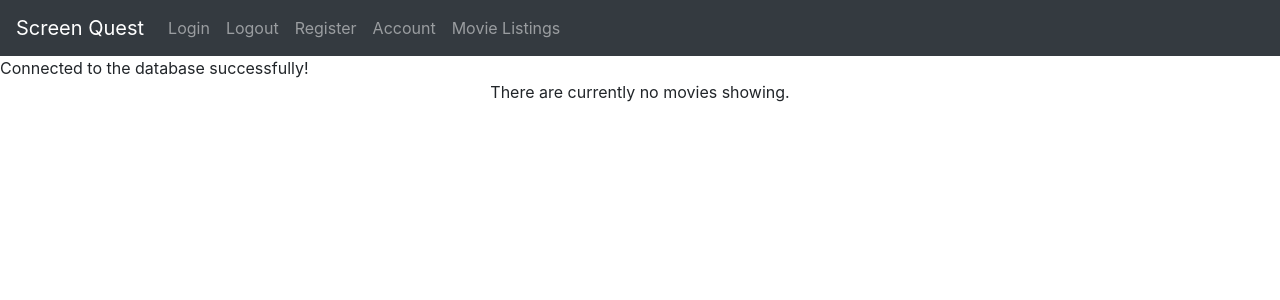
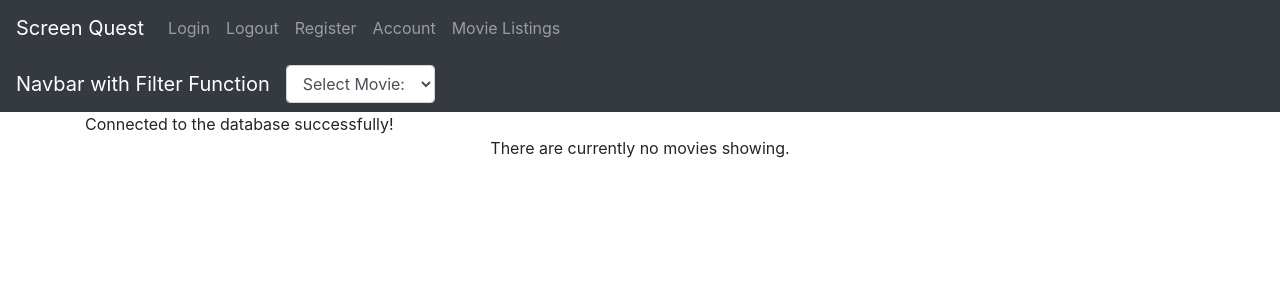
Before and after one commit to LiamMurray433/ScreenQuest, a PHP site: page /movie_listing.php in a window 1280 px wide. Shown: the top 300 px of the page. Run offline with PHP 8.4, Linux system fonts and the light colour scheme; data that the repository does not hold is empty.

Commit message:
Include for filter.php

```diff
--- a/movie_listing.php
+++ b/movie_listing.php
@@ -5,6 +5,7 @@ ini_set('display_startup_errors', 1);
 error_reporting(E_ALL);
 
 include('includes/nav.php');
+include('includes/filter.php');
 # Open database connection.
 require('connect_db.php');
 # Retrieve movies from 'movie_listing' database table.
```
